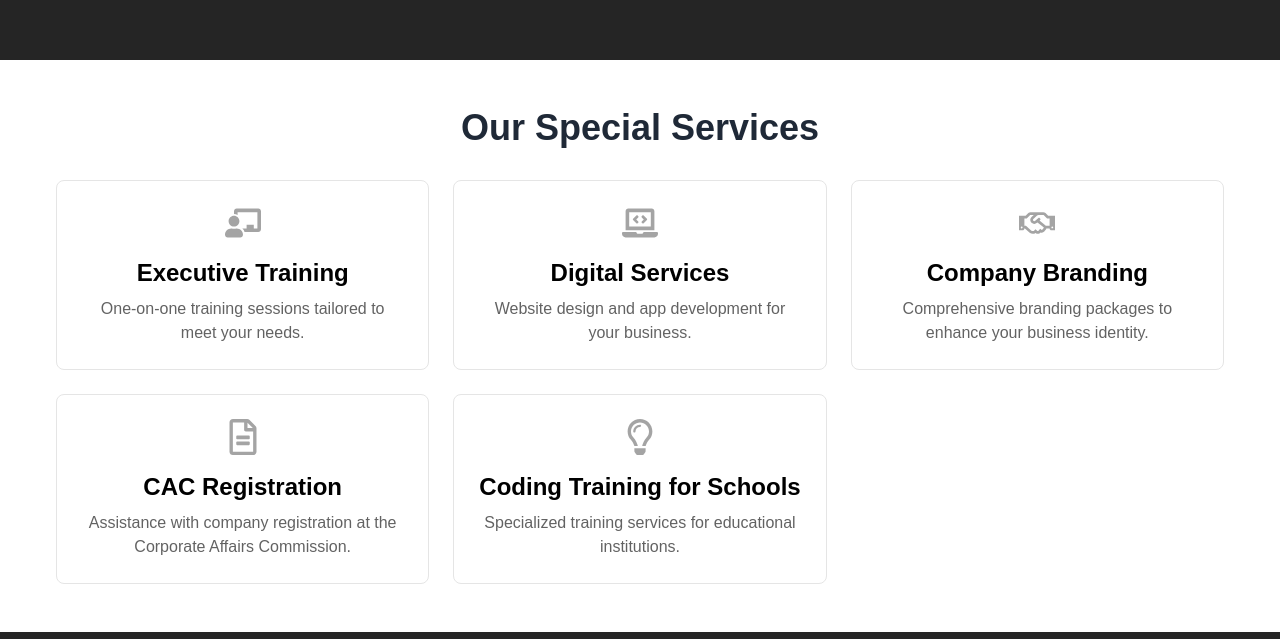
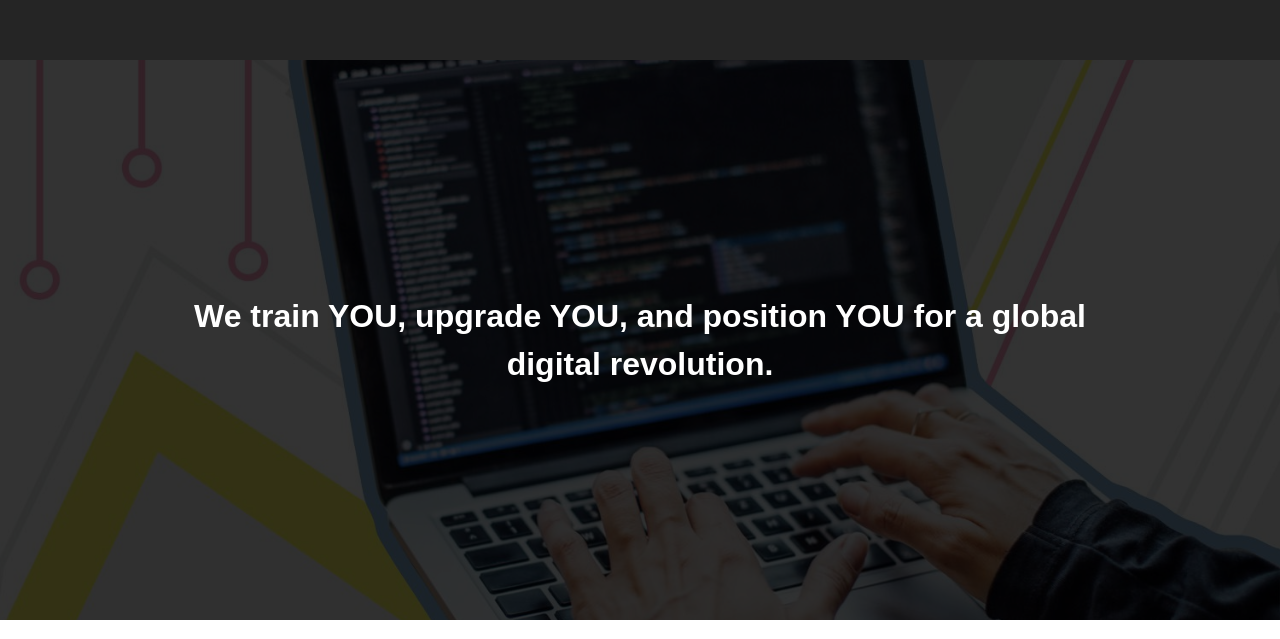
Before and after one commit to JohnnnGreat/DiplomaticMain, a Next.js app: page / in a window 1280 px wide. Shown: the part 2158-2797 px from the top of the page. Built offline with nearby package versions, Linux system fonts and the light colour scheme.

Commit message:
"Updated ContactUs and Home components, and modified header navigation constants"

```diff
--- a/src/components/ContactUs/index.tsx
+++ b/src/components/ContactUs/index.tsx
@@ -24,7 +24,7 @@
       resolver: zodResolver(contactSchema),
    });
 
-   const onSubmit = (data) => {
+   const onSubmit = (data: any) => {
       console.log(data);
       // Here, you can handle form submission (e.g., send to an API)
    };
@@ -34,7 +34,7 @@
          <PagesHeader>Contact Us</PagesHeader>
          <div className="container mx-auto my-10 px-4">
             <div className="flex justify-center">
-               <div className="w-full max-w-md p-6 border rounded-lg">
+               <div className="w-full max-w-md p-6 rounded-lg">
                   <Form {...form}>
                      <form
                         className="space-y-6 "
@@ -50,6 +50,7 @@
                                        id="name"
                                        {...field}
                                        placeholder="Your Name"
+                                       className="bg-white/10 "
 
                                        // className={`${errors.name ? "border-red-500" : "border-gray-300"}`}
                                     />
--- /dev/null
+++ b/src/components/Home/Display/index.tsx
@@ -0,0 +1,28 @@
+import React from "react";
+import DisplayImage from "../../../../public/display.jpg";
+import Image from "next/image";
+
+const Display = () => {
+   return (
+      <div className="relative h-[70vh] flex items-center overflow-hidden">
+         {/* Overlay */}
+         <div className="w-full bg-black opacity-80 h-full absolute top-0 left-0 z-10"></div>
+
+         {/* Background Image with Zoom Animation */}
+         <Image
+            src={DisplayImage}
+            alt="Display Image"
+            className="absolute top-0 left-0 h-full w-full object-cover transform scale-100 transition-transform duration-500 ease-in-out hover:scale-105"
+         />
+
+         {/* Text Content */}
+         <div className="relative z-20 mx-auto max-w-[1000px] px-4 text-center">
+            <h1 className="text-white font-bold w-full text-[8vw] md:text-[4vw] lg:text-[3vw] xl:text-[2.5vw]">
+               We train YOU, upgrade YOU, and position YOU for a global digital revolution.
+            </h1>
+         </div>
+      </div>
+   );
+};
+
+export default Display;
--- a/src/components/Home/index.tsx
+++ b/src/components/Home/index.tsx
@@ -3,6 +3,7 @@
 import MissionVisionValues from "./Mission";
 import CoursesPreview from "./CoursesPreview";
 import SpecialServices from "./SpecialServices";
+import Display from "./Display";
 
 const HomePage = () => {
    return (
@@ -11,6 +12,7 @@
          <Hero />
          <MissionVisionValues />
          <CoursesPreview />
+         <Display />
          <SpecialServices />
       </>
    );
--- a/src/components/shared/Header/constant.tsx
+++ b/src/components/shared/Header/constant.tsx
@@ -16,5 +16,5 @@
    // { title: "Registration", path: "/registration" },
    { title: "About Us", path: "/about" },
 
-   { title: "Contact Us", path: "/contact" },
+   // { title: "Contact Us", path: "/contact" },
 ];
```
Also changed, not shown: public/display.jpg (added).
